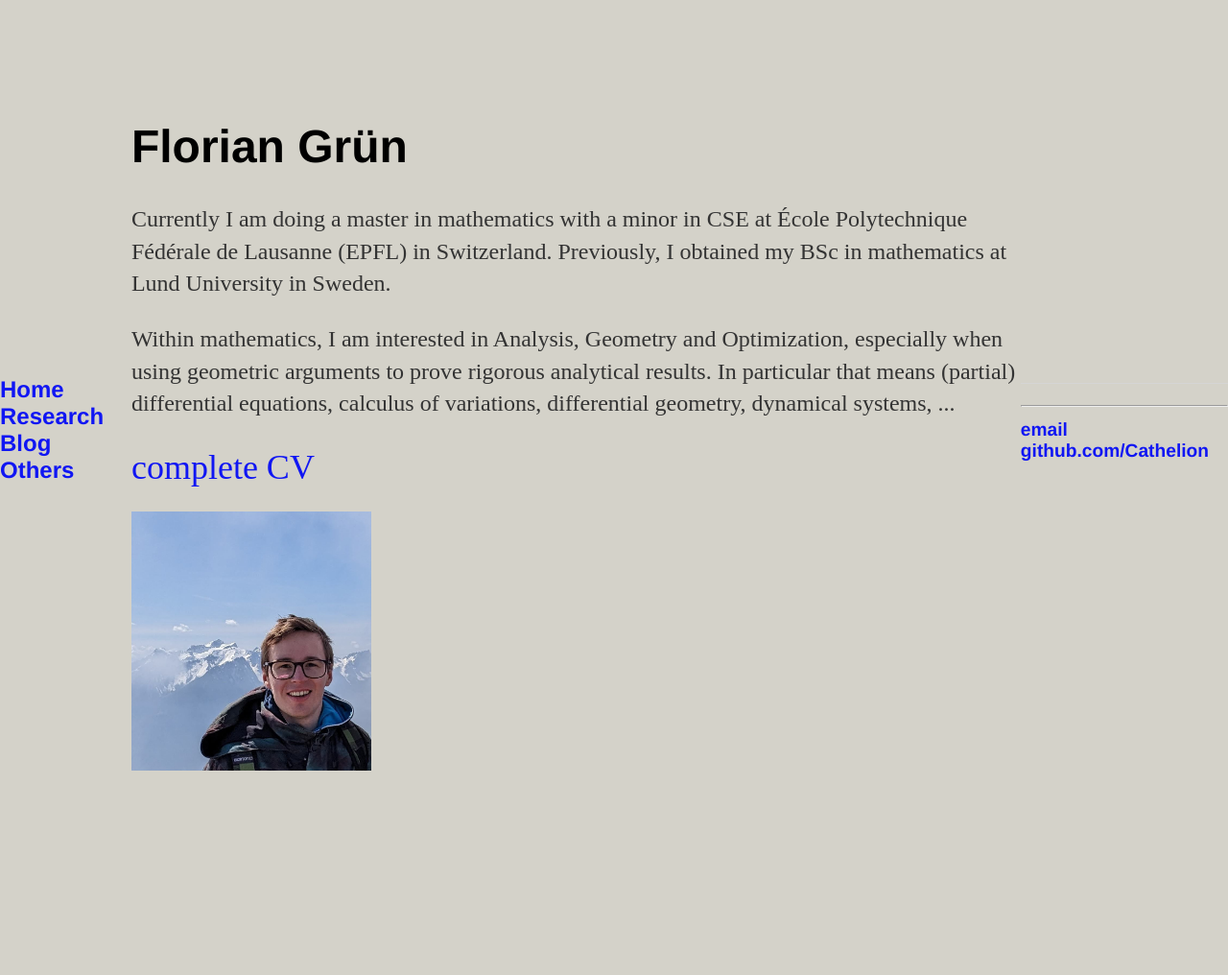
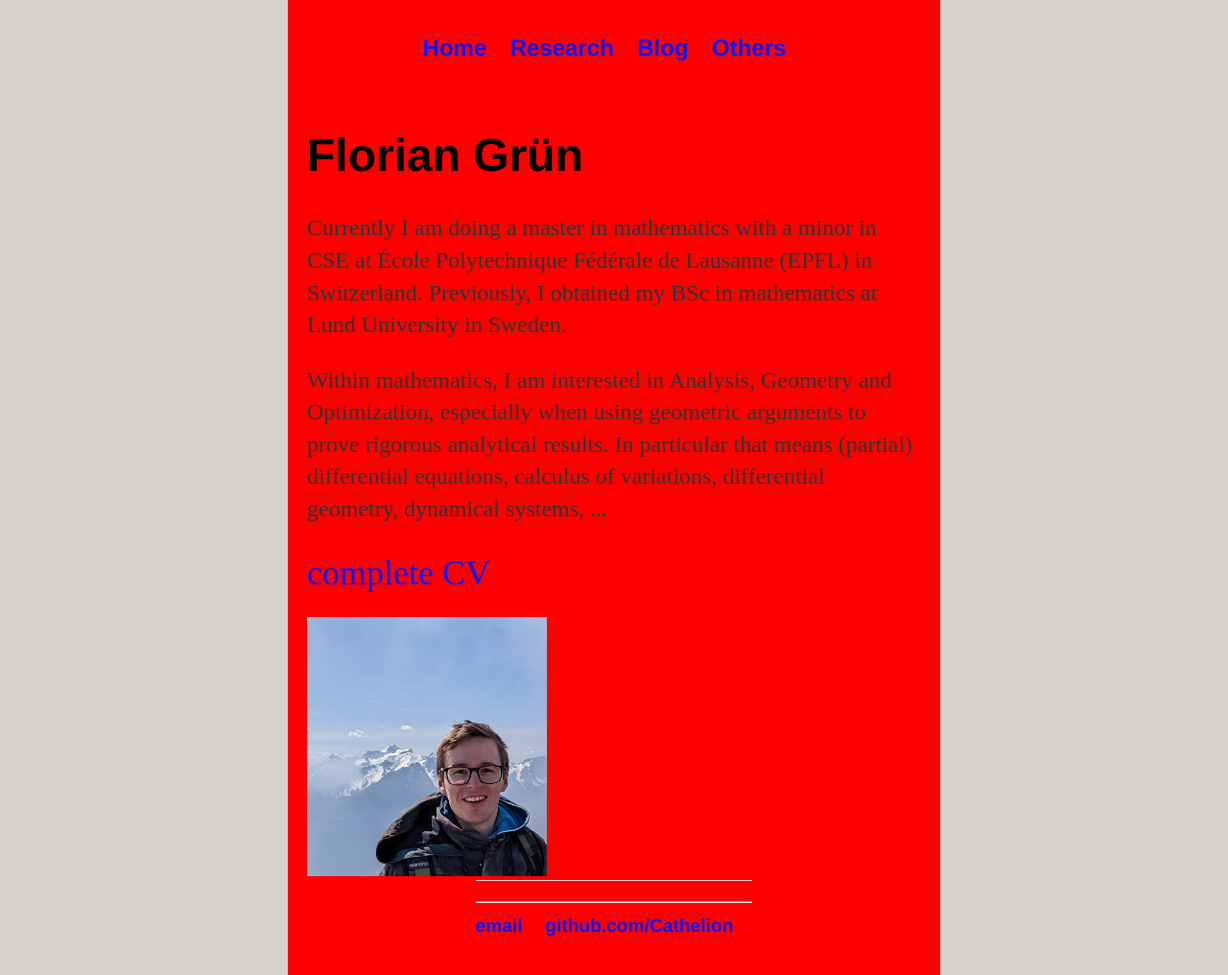
Before and after one commit to Cathelion/Cathelion.github.io, a Jekyll site: the page built from index.html, in a window 1280 px wide. Shown: the whole page at 96% size. Built offline with Jekyll 4.4.1, drawn with Linux system fonts in a browser that asks for light colours; before the commit the page ends 900 px from its top, so only the background shows below that.

Commit message:
Update default.html

```diff
--- a/_layouts/default.html
+++ b/_layouts/default.html
@@ -11,15 +11,12 @@
          }
       };
    </script>
-<script type="text/javascript" id="MathJax-script" async
-  src="https://cdn.jsdelivr.net/npm/mathjax@3/es5/tex-svg.js">
-</script>
-
+   <script type="text/javascript" id="MathJax-script" async src="https://cdn.jsdelivr.net/npm/mathjax@3/es5/tex-svg.js"></script>
    <title>{{ page.title }}</title>
-		<!-- link to main stylesheet -->
    <link rel="stylesheet" type="text/css" href="/css/main.css">
 </head>
 <body>
+   <div class="main-wrapper">
       <nav>
          <ul>
             <li><a href="/">Home</a></li>
@@ -30,8 +27,9 @@
       </nav>
       <br>
       <div class="container">
+         <!-- This is the main content part -->
          {{ content }}
-		</div><!-- /.container -->
+      </div>
       <footer>
          <br>
          <hr>
@@ -40,5 +38,6 @@
             <li><a href="https://github.com/Cathelion">github.com/Cathelion</a></li>
          </ul>
       </footer>
+   </div>
 </body>
 </html>
```
Lines whose indentation alone changed are shown as unchanged.
